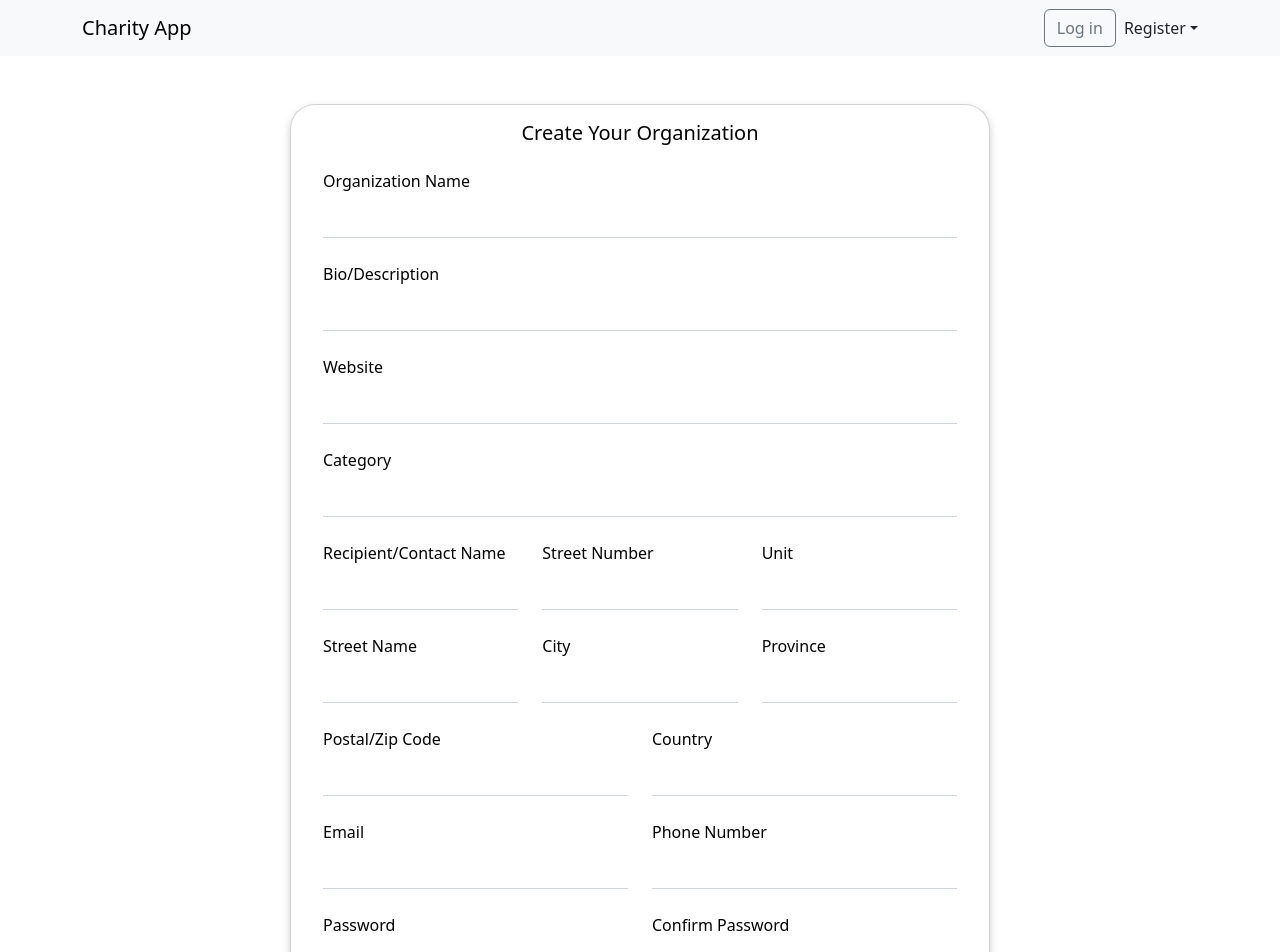
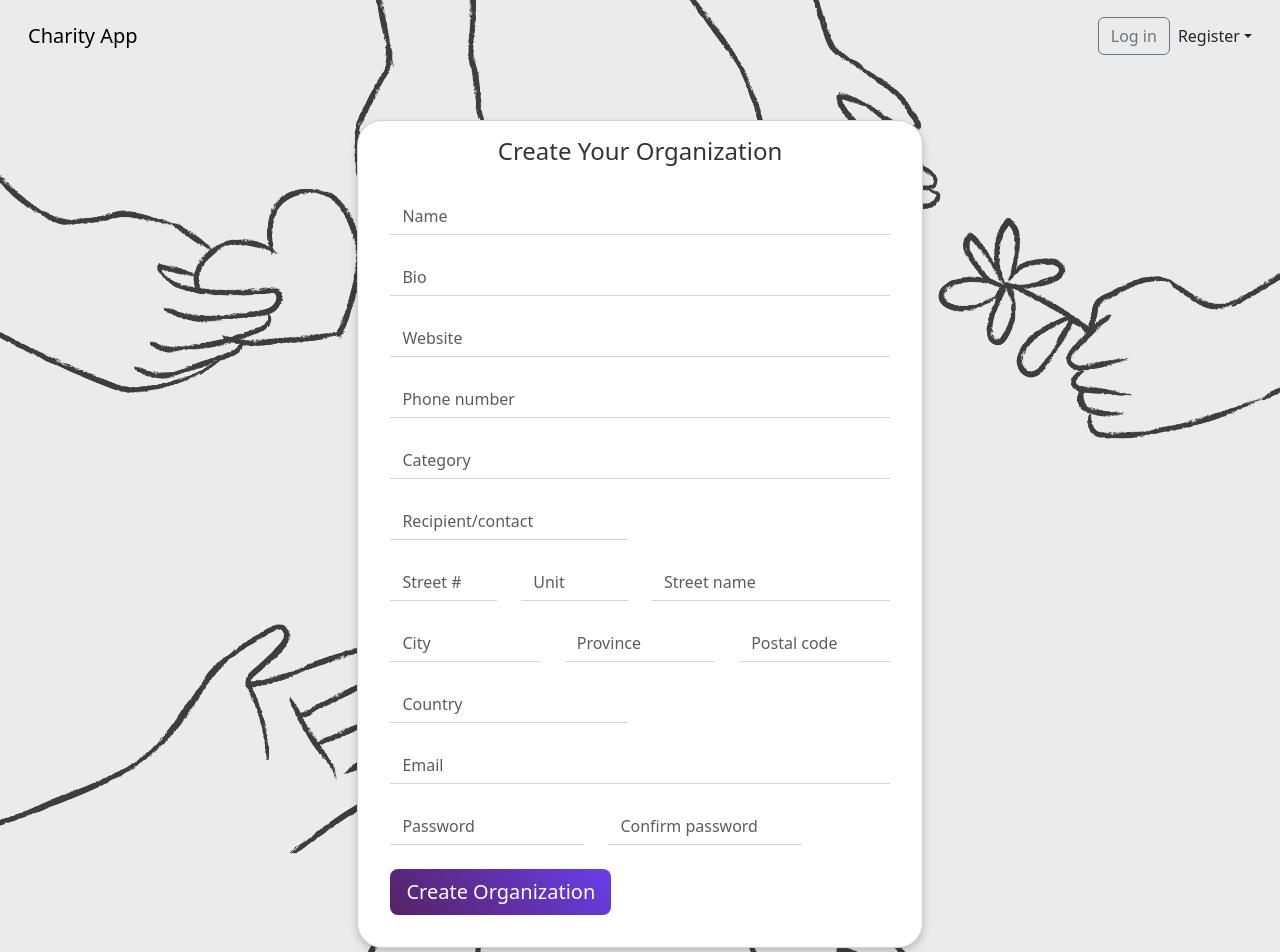
Before and after one commit to rebeccaariss/charity-registry, a React (Create React App) app in the folder react-front-end/: page /orgcreate in a window 1280 px wide. Shown: the top 952 px of the page. Built offline with nearby package versions, Linux system fonts and the light colour scheme.

Commit message:
Adjust forms and app entry styles

```diff
--- a/react-front-end/src/App.css
+++ b/react-front-end/src/App.css
@@ -6,6 +6,7 @@
 }
 
 body {
+  background-color: rgb(235, 235, 235);
   font-family: 'Roboto', sans-serif;
   font-weight: 400; /* Regular */
 }
@@ -38,7 +39,7 @@ h1 {
 }
 
 .App-header {
-  background-color: #282c34;
+  background-color: rgb(235, 235, 235);
   min-height: 100vh;
   display: flex;
   flex-direction: column;
--- a/react-front-end/src/components/CreateDonor.jsx
+++ b/react-front-end/src/components/CreateDonor.jsx
@@ -45,7 +45,7 @@ export function CreateDonor() {
       <Card
         className="text-black m-5"
         style={{
-          width: "350px",
+          width: "35%",
           borderRadius: "25px",
           padding: "1rem",
           boxShadow: "0 4px 8px 0 rgba(0,0,0,0.2)",
@@ -60,15 +60,15 @@ export function CreateDonor() {
             color: "#333",
           }}
         >
-          Register as Donor
+          Register as a Donor
         </Card.Title>
         <Card.Body>
           <Form onSubmit={handleFormSubmit}>
             {/* Donor Information */}
             <Form.Group className="mb-4">
-              <Form.Label>Username</Form.Label>
               <Form.Control
                 type="text"
+                placeholder="Name"
                 id="username"
                 value={formData.username}
                 onChange={handleInputChange}
@@ -79,9 +79,9 @@ export function CreateDonor() {
               {/* Email */}
               <Col md={6}>
                 <Form.Group>
-                  <Form.Label>Email</Form.Label>
                   <Form.Control
                     type="email"
+                    placeholder="Email"
                     id="email"
                     value={formData.email}
                     onChange={handleInputChange}
@@ -91,9 +91,9 @@ export function CreateDonor() {
               {/* Phone Number */}
               <Col md={6}>
                 <Form.Group>
-                  <Form.Label>Phone Number</Form.Label>
                   <Form.Control
                     type="tel"
+                    placeholder="Phone number"
                     id="phone"
                     value={formData.phone}
                     onChange={handleInputChange}
@@ -106,9 +106,9 @@ export function CreateDonor() {
             <Row className="mb-4">
               <Col md={6}>
                 <Form.Group>
-                  <Form.Label>Password</Form.Label>
                   <Form.Control
                     type="password"
+                    placeholder="Password"
                     id="password"
                     value={formData.password}
                     onChange={handleInputChange}
@@ -117,9 +117,9 @@ export function CreateDonor() {
               </Col>
               <Col md={6}>
                 <Form.Group>
-                  <Form.Label>Confirm Password</Form.Label>
                   <Form.Control
                     type="password"
+                    placeholder="Confirm password"
                     id="confirm_password"
                     value={formData.confirm_password}
                     onChange={handleInputChange}
--- a/react-front-end/src/components/CreateOrg.jsx
+++ b/react-front-end/src/components/CreateOrg.jsx
@@ -55,22 +55,27 @@ export function CreateOrg() {
       <Card
         className="text-black m-5"
         style={{
-          width: "700px",
+          width: "45%",
           borderRadius: "25px",
           padding: "1rem",
           boxShadow: "0 4px 8px 0 rgba(0,0,0,0.2)",
         }}
       >
-        <Card.Title className="text-center">
+        <Card.Title className="text-center" style={{
+            fontSize: "1.5rem",
+            fontWeight: "italic",
+            marginBottom: "1rem",
+            color: "#333",
+          }}>
           Create Your Organization
         </Card.Title>
         <Card.Body>
           <Form onSubmit={handleFormSubmit}>
             {/* Organization Information */}
             <Form.Group className="mb-4">
-              <Form.Label>Organization Name</Form.Label>
               <Form.Control
                 type="text"
+                placeholder="Name"
                 id="name"
                 value={formData.name}
                 onChange={handleInputChange}
@@ -78,9 +83,9 @@ export function CreateOrg() {
             </Form.Group>
 
             <Form.Group className="mb-4">
-              <Form.Label>Bio/Description</Form.Label>
               <Form.Control
                 type="text"
+                placeholder="Bio"
                 id="description"
                 value={formData.description}
                 onChange={handleInputChange}
@@ -88,9 +93,9 @@ export function CreateOrg() {
             </Form.Group>
 
             <Form.Group className="mb-4">
-              <Form.Label>Website</Form.Label>
               <Form.Control
                 type="text"
+                placeholder="Website"
                 id="website"
                 value={formData.website}
                 onChange={handleInputChange}
@@ -98,9 +103,19 @@ export function CreateOrg() {
             </Form.Group>
 
             <Form.Group className="mb-4">
-              <Form.Label>Category</Form.Label>
+              <Form.Control
+                type="tel"
+                placeholder="Phone number"
+                id="phone"
+                value={formData.phone}
+                onChange={handleInputChange}
+              />
+            </Form.Group>
+
+            <Form.Group className="mb-4">
               <Form.Control
                 type="text"
+                placeholder="Category"
                 id="category"
                 value={formData.category}
                 onChange={handleInputChange}
@@ -109,35 +124,48 @@ export function CreateOrg() {
 
             {/* Address Information */}
             <Row className="mb-4">
-              <Col md={4}>
+              <Col md={6}>
                 <Form.Group>
-                  <Form.Label>Recipient/Contact Name</Form.Label>
                   <Form.Control
                     type="text"
+                    placeholder="Recipient/contact"
                     id="recipient"
                     value={formData.recipient}
                     onChange={handleInputChange}
                   />
                 </Form.Group>
               </Col>
-              <Col md={4}>
+            </Row>
+            <Row className="mb-4">
+              <Col md={3}>
                 <Form.Group>
-                  <Form.Label>Street Number</Form.Label>
                   <Form.Control
                     type="text"
+                    placeholder="Street #"
                     id="street_number"
                     value={formData.street_number}
                     onChange={handleInputChange}
                   />
                 </Form.Group>
               </Col>
-              <Col md={4}>
+              <Col md={3}>
                 <Form.Group>
-                  <Form.Label>Unit</Form.Label>
                   <Form.Control
                     type="text"
+                    placeholder="Unit"
                     id="unit"
                     value={formData.unit}
+                    onChange={handleInputChange}
+                  />
+                </Form.Group>
+              </Col>
+              <Col md={6}>
+                <Form.Group>
+                  <Form.Control
+                    type="text"
+                    placeholder="Street name"
+                    id="street_name"
+                    value={formData.street_name}
                     onChange={handleInputChange}
                   />
                 </Form.Group>
@@ -147,20 +175,9 @@ export function CreateOrg() {
             <Row className="mb-4">
               <Col md={4}>
                 <Form.Group>
-                  <Form.Label>Street Name</Form.Label>
                   <Form.Control
                     type="text"
-                    id="street_name"
-                    value={formData.street_name}
-                    onChange={handleInputChange}
-                  />
-                </Form.Group>
-              </Col>
-              <Col md={4}>
-                <Form.Group>
-                  <Form.Label>City</Form.Label>
-                  <Form.Control
-                    type="text"
+                    placeholder="City"
                     id="city"
                     value={formData.city}
                     onChange={handleInputChange}
@@ -169,11 +186,22 @@ export function CreateOrg() {
               </Col>
               <Col md={4}>
                 <Form.Group>
-                  <Form.Label>Province</Form.Label>
                   <Form.Control
                     type="text"
+                    placeholder="Province"
                     id="province"
                     value={formData.province}
+                    onChange={handleInputChange}
+                  />
+                </Form.Group>
+              </Col>
+              <Col md={4}>
+                <Form.Group>
+                  <Form.Control
+                    type="text"
+                    placeholder="Postal code"
+                    id="postal_code"
+                    value={formData.postal_code}
                     onChange={handleInputChange}
                   />
                 </Form.Group>
@@ -183,20 +211,9 @@ export function CreateOrg() {
             <Row className="mb-4">
               <Col md={6}>
                 <Form.Group>
-                  <Form.Label>Postal/Zip Code</Form.Label>
                   <Form.Control
                     type="text"
-                    id="postal_code"
-                    value={formData.postal_code}
-                    onChange={handleInputChange}
-                  />
-                </Form.Group>
-              </Col>
-              <Col md={6}>
-                <Form.Group>
-                  <Form.Label>Country</Form.Label>
-                  <Form.Control
-                    type="text"
+                    placeholder="Country"
                     id="country"
                     value={formData.country}
                     onChange={handleInputChange}
@@ -207,25 +224,13 @@ export function CreateOrg() {
 
             <Row className="mb-4">
               {/* Email */}
-              <Col md={6}>
+              <Col md={12}>
                 <Form.Group>
-                  <Form.Label>Email</Form.Label>
                   <Form.Control
                     type="email"
+                    placeholder="Email"
                     id="email"
                     value={formData.email}
-                    onChange={handleInputChange}
-                  />
-                </Form.Group>
-              </Col>
-              {/* Phone Number */}
-              <Col md={6}>
-                <Form.Group>
-                  <Form.Label>Phone Number</Form.Label>
-                  <Form.Control
-                    type="tel"
-                    id="phone"
-                    value={formData.phone}
                     onChange={handleInputChange}
                   />
                 </Form.Group>
@@ -234,22 +239,22 @@ export function CreateOrg() {
 
             {/* Password */}
             <Row className="mb-4">
-              <Col md={6}>
+              <Col md={5}>
                 <Form.Group>
-                  <Form.Label>Password</Form.Label>
                   <Form.Control
                     type="password"
+                    placeholder="Password"
                     id="password"
                     value={formData.password}
                     onChange={handleInputChange}
                   />
                 </Form.Group>
               </Col>
-              <Col md={6}>
+              <Col md={5}>
                 <Form.Group>
-                  <Form.Label>Confirm Password</Form.Label>
                   <Form.Control
                     type="password"
+                    placeholder="Confirm password"
                     id="confirm_password"
                     value={formData.confirm_password}
                     onChange={handleInputChange}
--- a/react-front-end/src/components/NavBar.jsx
+++ b/react-front-end/src/components/NavBar.jsx
@@ -23,8 +23,8 @@ function NavBar() {
   };
 
   return (
-    <Navbar expand="lg" className="bg-body-tertiary">
-      <Container>
+    <Navbar expand="lg" style={{padding: "1rem"}}>
+      <Container fluid>
         <Navbar.Brand onClick={handleRedirect} style={{cursor: "pointer"}}>Charity App</Navbar.Brand>
         <Navbar.Toggle aria-controls="basic-navbar-nav" />
         <Navbar.Collapse id="basic-navbar-nav">
--- a/react-front-end/src/components/NavBarLog.jsx
+++ b/react-front-end/src/components/NavBarLog.jsx
@@ -14,8 +14,8 @@ function NavBar() {
   };
 
   return (
-    <Navbar expand="lg" className="bg-body-tertiary">
-      <Container>
+    <Navbar expand="lg" style={{padding: "1rem"}}>
+      <Container fluid>
         <Navbar.Brand onClick={handleRedirect} style={{cursor: "pointer"}}>Charity App</Navbar.Brand>
         <Navbar.Toggle aria-controls="basic-navbar-nav" />
         <Navbar.Collapse id="basic-navbar-nav">
@@ -38,7 +38,7 @@ function NavBar() {
                 href="/orgcreate"
                 className="register-dropdown-item"
               >
-                As a charity organization
+                As an organization
               </NavDropdown.Item>
             </NavDropdown>
             {/* <Button variant="primary" className="ms-2">
--- /dev/null
+++ b/react-front-end/src/styles/Landing.css
@@ -0,0 +1,6 @@
+body {
+  background-image: url("../assets/hands-illustration.jpg");
+  background-repeat: no-repeat;
+  background-attachment: fixed;
+  background-size: cover;
+}
```
Also changed, not shown: react-front-end/src/routes/Landing.jsx (+8 -8 lines), react-front-end/src/routes/Login.jsx (+7 -2 lines), react-front-end/src/assets/hands-illustration.jpg (added).
